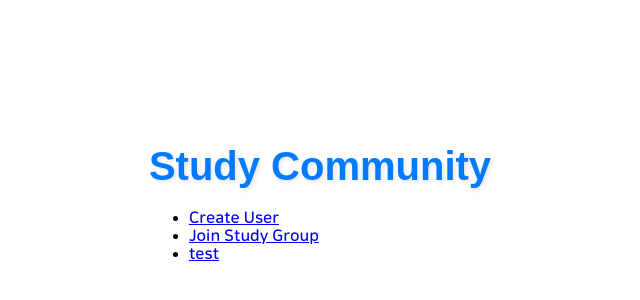
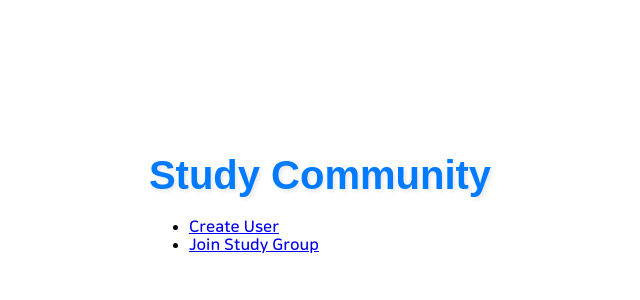
Before and after one commit to haema-dev/dev-study, a Next.js app: page / in a window 1280 px wide. Shown: the part 210-510 px from the top of the page, without its empty margins (320-960 px from the left). Built offline with nearby package versions, Linux system fonts and the light colour scheme.

Commit message:
hide CreateStudyGroup

```diff
--- a/pages/index.jsx
+++ b/pages/index.jsx
@@ -9,7 +9,7 @@ export default function Home() {
                 <ul>
                     <li><Link href="/CreateUser">Create User</Link></li>
                     <li><Link href="/JoinStudyGroup">Join Study Group</Link></li>
-                    <li><Link href="/CreateStudyGroup">test</Link></li>
+                    {/*<li><Link href="/CreateStudyGroup">test</Link></li>*/}
                     {/*<li><Link href="/chat">Chat</Link></li>*/}
                 </ul>
             </nav>
```
